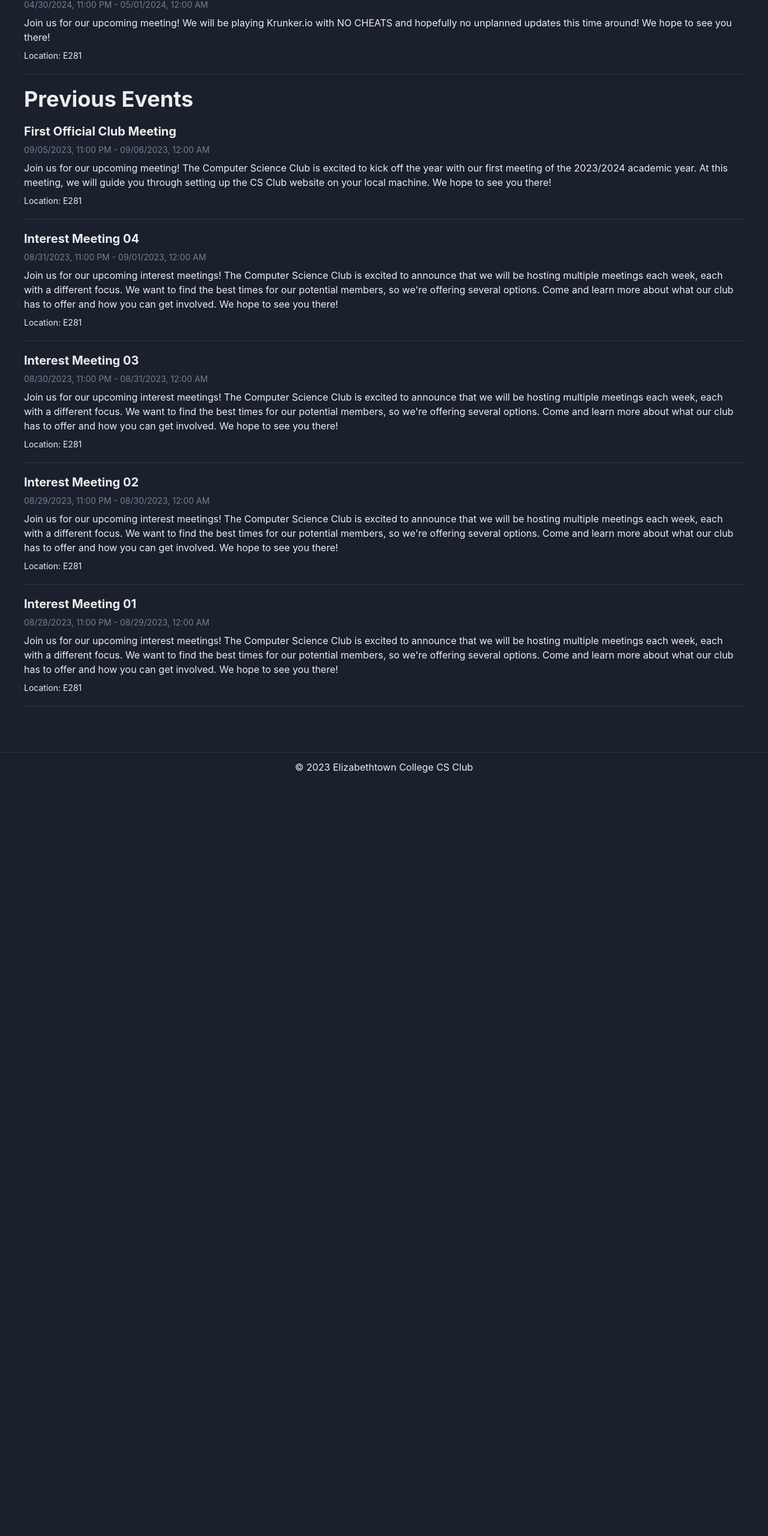
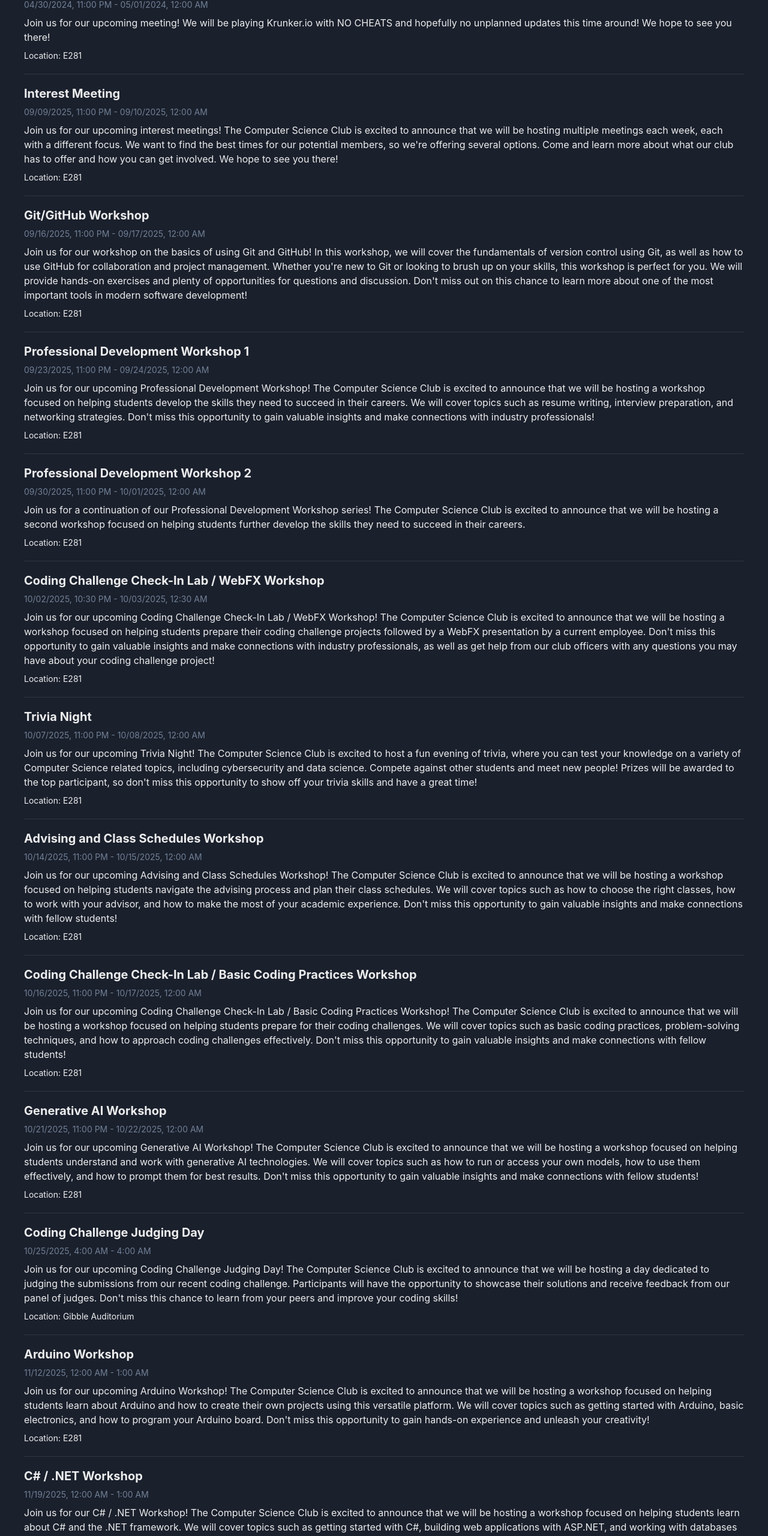
Before and after one commit to Etown-Computer-Science-Club/csclub_website, a React (Vite) app in the folder client/: page /events in a window 1280 px wide. Shown: the part 8533-11094 px from the top of the page at 60% size. Before the commit the page ends 9840 px from the top, so only its background shows below. Built offline with nearby package versions, Linux system fonts and the light colour scheme; the HTML template or start-up script is replaced by a standard one.

Commit message:
Copied new event data into events page

```diff
--- a/client/src/pages/Events.jsx
+++ b/client/src/pages/Events.jsx
@@ -6,6 +6,7 @@ function date(dateString) {
   return zonedTimeToUtc(dateString, 'America/New_York');
 }
 
+//TODO: Replace with API or other call to not hardcode events
 const events = [
   {
     name: 'Interest Meeting 01',
@@ -406,6 +407,101 @@ const events = [
     endDate: date('2024-04-30 20:00'),
     location: 'E281',
   },
+  {
+    name: 'Interest Meeting',
+    description: 'Join us for our upcoming interest meetings! The Computer Science Club is excited to announce that we will be hosting multiple meetings each week, each with a different focus. We want to find the best times for our potential members, so we\'re offering several options. Come and learn more about what our club has to offer and how you can get involved. We hope to see you there!',
+    startDate: date('2025-09-09 19:00'),
+    endDate: date('2025-09-09 20:00'),
+    location: 'E281',
+  },
+  {
+    name: 'Git/GitHub Workshop',
+    description: 'Join us for our workshop on the basics of using Git and GitHub! In this workshop, we will cover the fundamentals of version control using Git, as well as how to use GitHub for collaboration and project management. Whether you\'re new to Git or looking to brush up on your skills, this workshop is perfect for you. We will provide hands-on exercises and plenty of opportunities for questions and discussion. Don\'t miss out on this chance to learn more about one of the most important tools in modern software development!',
+    startDate: date('2025-09-16 19:00'),
+    endDate: date('2025-09-16 20:00'),
+    location: 'E281',
+  },
+  {
+    name: 'Professional Development Workshop 1',
+    description: 'Join us for our upcoming Professional Development Workshop! The Computer Science Club is excited to announce that we will be hosting a workshop focused on helping students develop the skills they need to succeed in their careers. We will cover topics such as resume writing, interview preparation, and networking strategies. Don\'t miss this opportunity to gain valuable insights and make connections with industry professionals!',
+    startDate: date('2025-09-23 19:00'),
+    endDate: date('2025-09-23 20:00'),
+    location: 'E281',
+  },
+  {
+    name: 'Professional Development Workshop 2',
+    description: 'Join us for a continuation of our Professional Development Workshop series! The Computer Science Club is excited to announce that we will be hosting a second workshop focused on helping students further develop the skills they need to succeed in their careers.',
+    startDate: date('2025-09-30 19:00'),
+    endDate: date('2025-09-30 20:00'),
+    location: 'E281',
+  },
+  {
+    name: 'Coding Challenge Check-In Lab / WebFX Workshop',
+    description: 'Join us for our upcoming Coding Challenge Check-In Lab / WebFX Workshop! The Computer Science Club is excited to announce that we will be hosting a workshop focused on helping students prepare their coding challenge projects followed by a WebFX presentation by a current employee. Don\'t miss this opportunity to gain valuable insights and make connections with industry professionals, as well as get help from our club officers with any questions you may have about your coding challenge project!',
+    startDate: date('2025-10-02 18:30'),
+    endDate: date('2025-10-02 20:30'),
+    location: 'E281',
+  },
+  {
+    name: 'Trivia Night',
+    description: 'Join us for our upcoming Trivia Night! The Computer Science Club is excited to host a fun evening of trivia, where you can test your knowledge on a variety of Computer Science related topics, including cybersecurity and data science. Compete against other students and meet new people! Prizes will be awarded to the top participant, so don\'t miss this opportunity to show off your trivia skills and have a great time!',
+    startDate: date('2025-10-07 19:00'),
+    endDate: date('2025-10-07 20:00'),
+    location: 'E281',
+  },
+  {
+    name: 'Advising and Class Schedules Workshop',
+    description: 'Join us for our upcoming Advising and Class Schedules Workshop! The Computer Science Club is excited to announce that we will be hosting a workshop focused on helping students navigate the advising process and plan their class schedules. We will cover topics such as how to choose the right classes, how to work with your advisor, and how to make the most of your academic experience. Don\'t miss this opportunity to gain valuable insights and make connections with fellow students!',
+    startDate: date('2025-10-14 19:00'),
+    endDate: date('2025-10-14 20:00'),
+    location: 'E281',
+  },
+  {
+    name: 'Coding Challenge Check-In Lab / Basic Coding Practices Workshop',
+    description: 'Join us for our upcoming Coding Challenge Check-In Lab / Basic Coding Practices Workshop! The Computer Science Club is excited to announce that we will be hosting a workshop focused on helping students prepare for their coding challenges. We will cover topics such as basic coding practices, problem-solving techniques, and how to approach coding challenges effectively. Don\'t miss this opportunity to gain valuable insights and make connections with fellow students!',
+    startDate: date('2025-10-16 19:00'),
+    endDate: date('2025-10-16 20:00'),
+    location: 'E281',
+  },
+  {
+    name: 'Generative AI Workshop',
+    description: 'Join us for our upcoming Generative AI Workshop! The Computer Science Club is excited to announce that we will be hosting a workshop focused on helping students understand and work with generative AI technologies. We will cover topics such as how to run or access your own models, how to use them effectively, and how to prompt them for best results. Don\'t miss this opportunity to gain valuable insights and make connections with fellow students!',
+    startDate: date('2025-10-21 19:00'),
+    endDate: date('2025-10-21 20:00'),
+    location: 'E281',
+  },
+  {
+    id: 10,
+    name: 'Coding Challenge Judging Day',
+    description: 'Join us for our upcoming Coding Challenge Judging Day! The Computer Science Club is excited to announce that we will be hosting a day dedicated to judging the submissions from our recent coding challenge. Participants will have the opportunity to showcase their solutions and receive feedback from our panel of judges. Don\'t miss this chance to learn from your peers and improve your coding skills!',
+    startDate: date('2025-10-25'),
+    endDate: date('2025-10-25'),
+    location: 'Gibble Auditorium',
+  },
+  {
+    id: 11,
+    name: 'Arduino Workshop',
+    description: 'Join us for our upcoming Arduino Workshop! The Computer Science Club is excited to announce that we will be hosting a workshop focused on helping students learn about Arduino and how to create their own projects using this versatile platform. We will cover topics such as getting started with Arduino, basic electronics, and how to program your Arduino board. Don\'t miss this opportunity to gain hands-on experience and unleash your creativity!',
+    startDate: date('2025-11-11 19:00'),
+    endDate: date('2025-11-11 20:00'),
+    location: 'E281',
+  },
+  {
+    id: 12,
+    name: 'C# / .NET Workshop',
+    description: 'Join us for our C# / .NET Workshop! The Computer Science Club is excited to announce that we will be hosting a workshop focused on helping students learn about C# and the .NET framework. We will cover topics such as getting started with C#, building web applications with ASP.NET, and working with databases using Entity Framework. Don\'t miss this opportunity to gain valuable skills and enhance your programming knowledge!',
+    startDate: date('2025-11-18 19:00'),
+    endDate: date('2025-11-18 20:00'),
+    location: 'E281',
+  },
+  {
+    id: 13,
+    name: 'Krunker Game Night',
+    description: 'Join us for our Krunker Game Night! The Computer Science Club is excited to announce that we will be hosting a gaming night featuring Krunker, a fast-paced first-person shooter game. This is a great opportunity to relax, unwind, and connect with fellow students in a fun and casual setting. Don\'t miss this chance to showcase your skills and enjoy a night of friendly competition!',
+    startDate: date('2025-12-02 19:00'),
+    endDate: date('2025-12-02 20:00'),
+    location: 'E281',
+  }
 ];
 
 function Events() {
```
Also changed, not shown: 1 other file (tests, documents, lock files or other folders).
